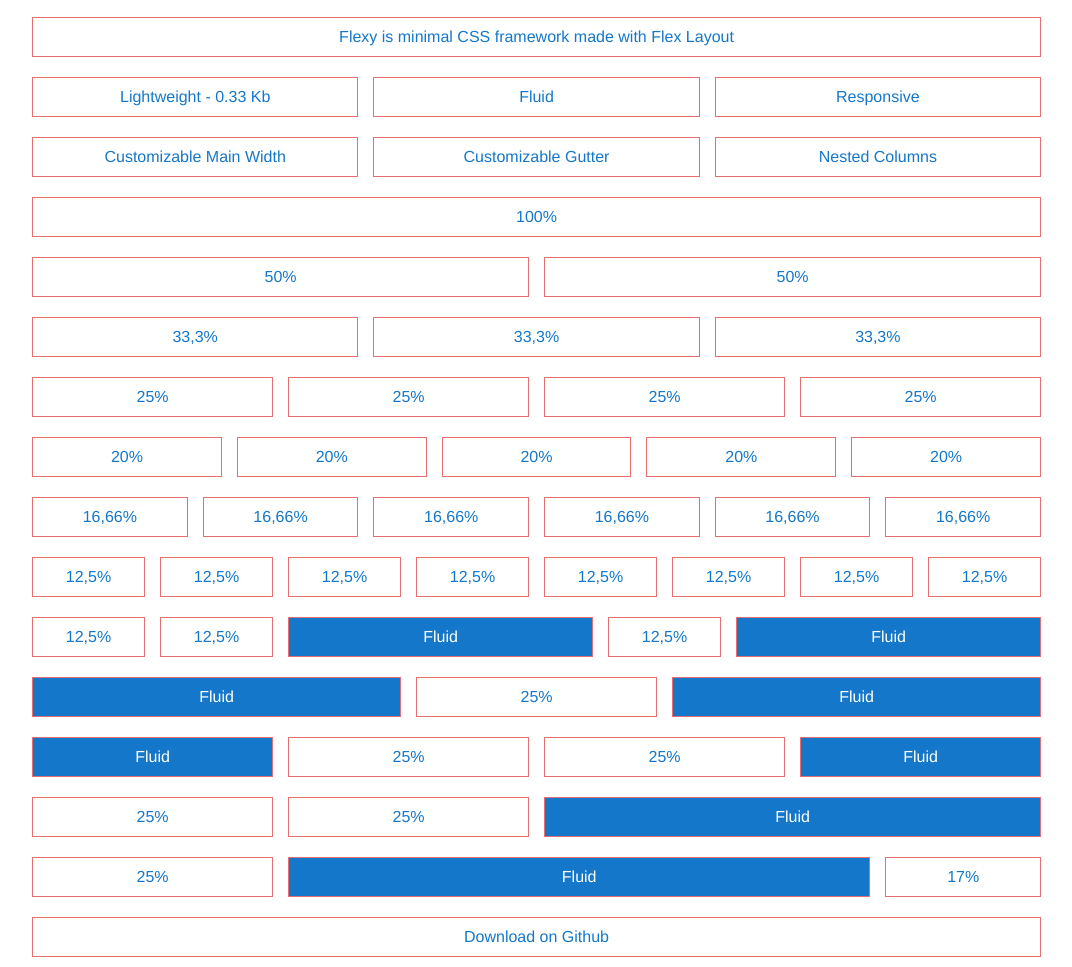
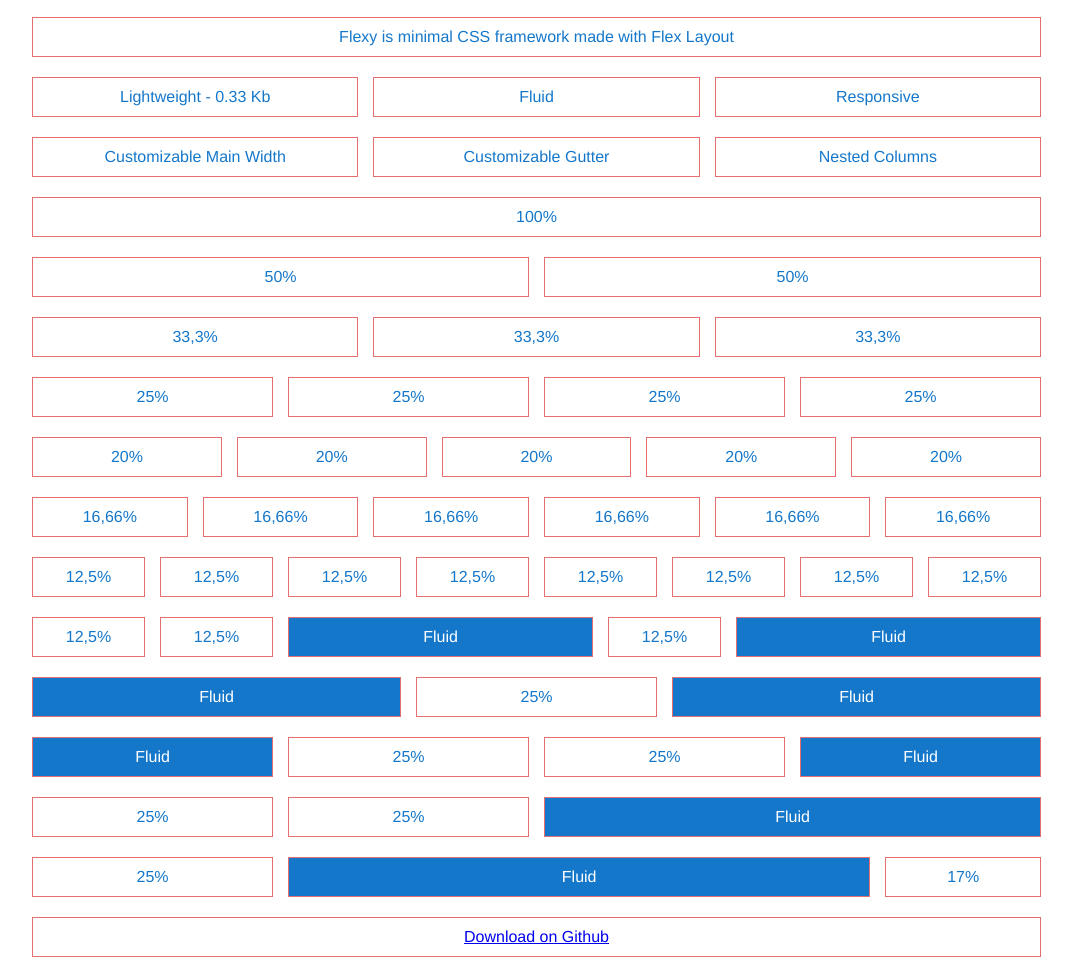
Before and after one commit to vladocar/flexy, a plain HTML site: page index.html in a window 1280 px wide. Shown: the part 115-1082 px from the top of the page, without its empty margins (111-1183 px from the left). Drawn offline with Linux system fonts and the light colour scheme.

Commit message:
rename to index

```diff
--- a/fexy.html
+++ b/index.html
@@ -131,7 +131,7 @@
         <div class="clear"></div>
 
 
-        <div class="dp100">Download on Github</div>
+    <div class="dp100"><a href="https://github.com/vladocar/flexy"> Download on Github</a></div>
         <div class="clear"></div>
 
     </div>
```
